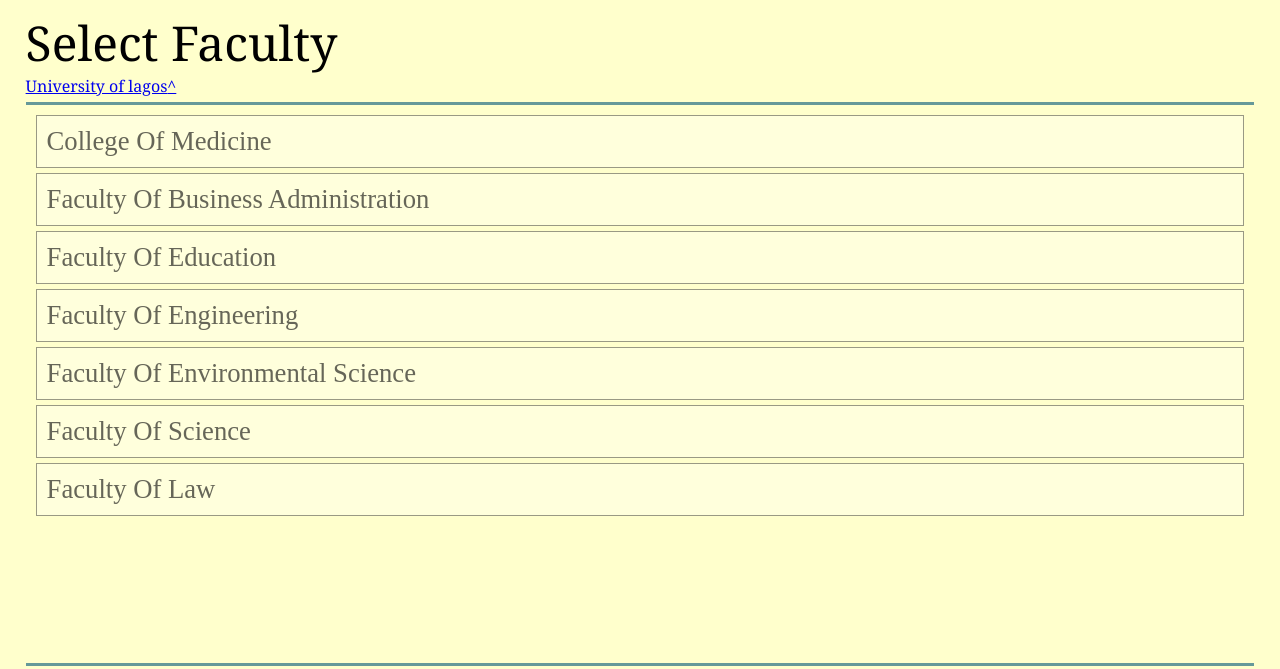
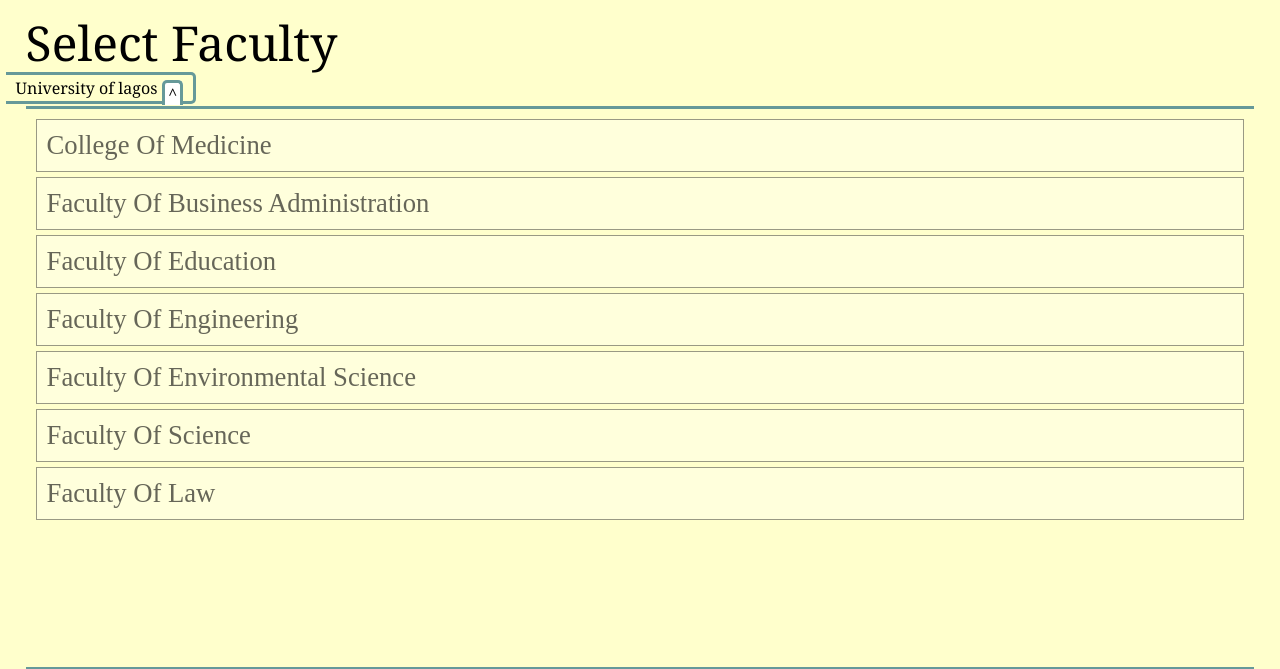
Before and after one commit to brainzsolution/layoutandtemplates.github.io, a PHP site: page /university_of_lagos/unilag.html in a window 1280 px wide. Shown: the top 669 px of the page. Run offline with PHP 8.4, Linux system fonts and the light colour scheme; some libraries are stand-ins or nearby versions.

Commit message:
Update universitymaterials.css

```diff
--- a/css/universitymaterials.css
+++ b/css/universitymaterials.css
@@ -39,33 +39,32 @@ body
 	font-size: 300%;
 }
 
-/*
 .marker
 {
-	font-size: 12pt;
+	font-size: 100%;
 	display: block;
 	padding: 2px 0 ;
-	position: relative;
+	/*position: relative;
 	left: -2.2%;
-	top: -5px;
-	width: 104.4%;
-	/*border: 3px rgba(102, 153, 153, 0.6) solid;
-}*/
+	top: -5px;*/
+	/*width: 104.4%;
+	border: 3px rgba(102, 153, 153, 0.6) solid;*/
+}
 
-
-/*
 .marker_school a
 {
 	background: transparent;
 	text-decoration: none;
 	color: #000;
-	border: 3px rgba(102, 153, 153, 0.6) solid;
+	border: 3px #669999 solid;
+	border-radius: 0 5px 5px 0;
 	border-left: 0;
 	padding: 2px 10px 2px 10px;
-	border-radius: 0 10px 10px 0;
-	float: left;
+	position: relative;
+	left: -20px;
 }
 
+/*
 .marker_faculty a
 {
 	text-decoration: none;
@@ -77,14 +76,14 @@ body
 	border-radius: 10px 0 0 10px;
 	width: 154px;
 	text-align: center;
-}
+}*/
 
 .top_img
 {
-	border: 3px rgba(102, 153, 153, 0.6) solid;
+	border: 3px #669999 solid;
 	background: #fff;
 	border-bottom: 0;
-	border-radius: 0;
+	border-radius: 5px 5px 0 0;
 	margin-left: 5px;
 	position: relative;
 	top: 6px;
@@ -102,6 +101,7 @@ body
 	height: 12px;
 }
 
+/*
 .drop_img
 {
 	border: 3px rgba(102, 153, 153, 0.6) solid;
```
